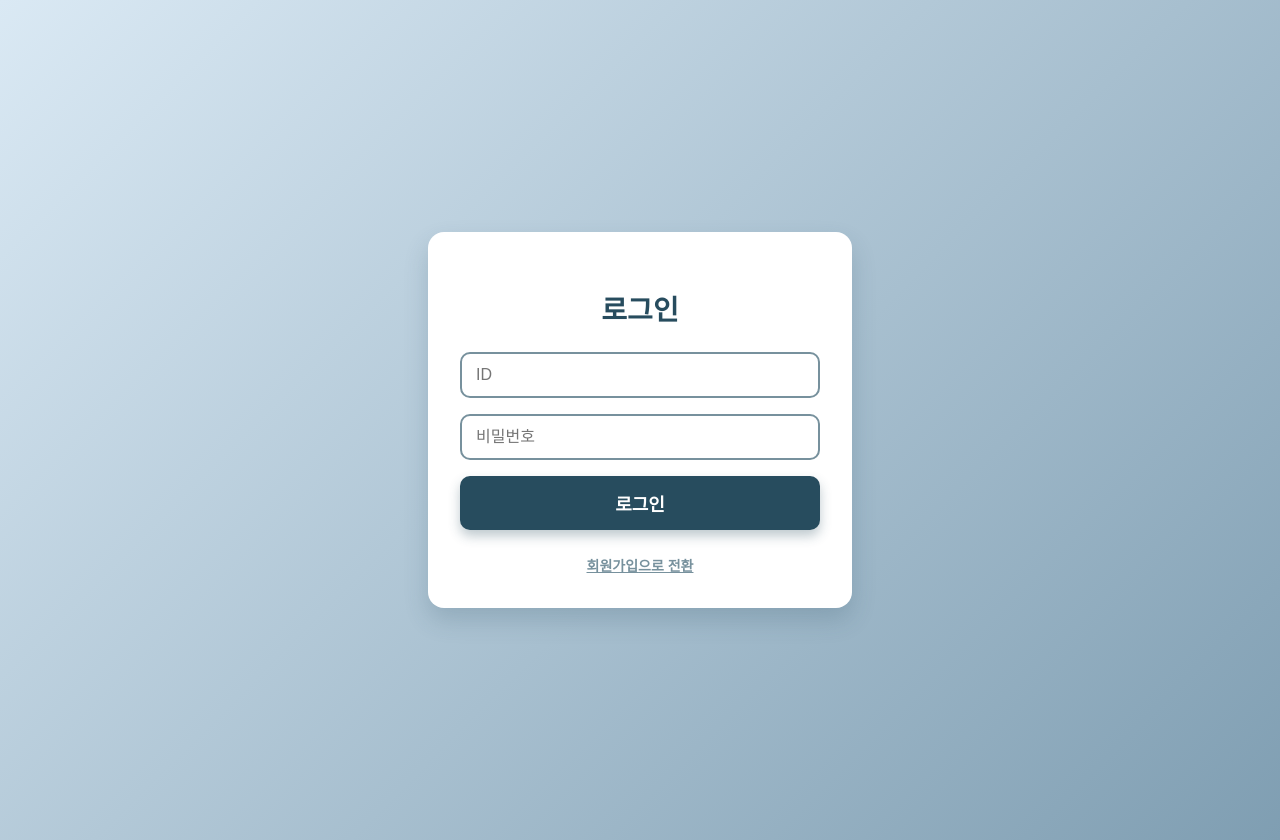
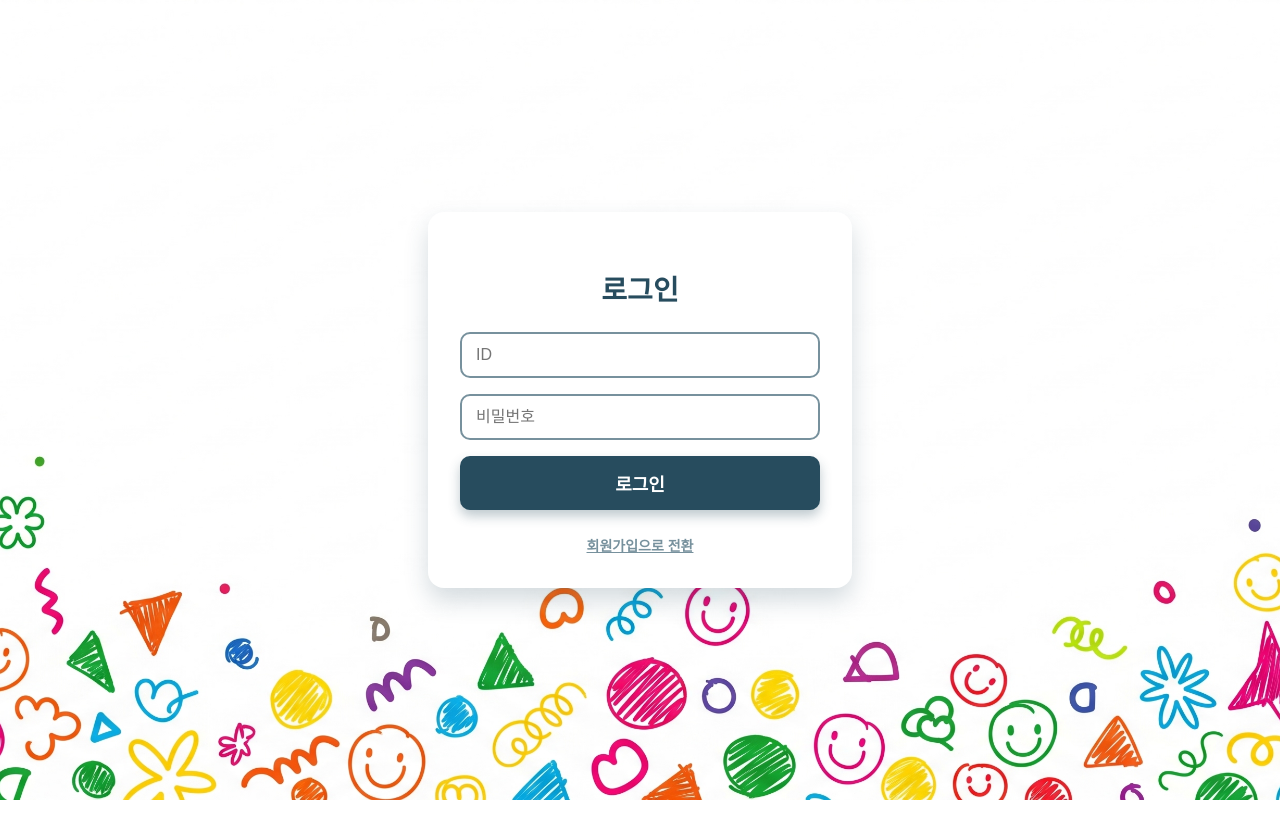
Before and after one commit to choiyunaa/catch_mind, a React (Create React App) app in the folder frontend/: page /auth in a window 1280 px wide. After the commit the page ends 800 px from the top, so only its background shows below. Built offline with nearby package versions, Linux system fonts and the light colour scheme.

Commit message:
그림보러가기 경로 추가

```diff
--- a/frontend/src/components/game/FinalResultModal.tsx
+++ b/frontend/src/components/game/FinalResultModal.tsx
@@ -54,16 +54,16 @@ const FinalResultModal: React.FC<FinalResultModalProps> = ({ isVisible, players,
 
           {/* 여기서 손맛 미술관 버튼 추가 */}
           <button
-            onClick={() => navigate('/gallery')}
+            onClick={() => navigate('/Lookdraw')}
             style={{
               padding: '12px 24px', borderRadius: 8,
-              backgroundColor: '#4caf50', // 초록색 느낌으로
+              backgroundColor: '#4caf50',
               color: '#fff',
               border: 'none',
               fontWeight: 'bold'
             }}
           >
-            손맛 미술관
+            그림 보러가기
           </button>
 
           <button onClick={onLeave} style={{
--- a/frontend/src/pages/AuthPage.tsx
+++ b/frontend/src/pages/AuthPage.tsx
@@ -160,8 +160,10 @@ const styles: { [key: string]: React.CSSProperties } = {
     display: 'flex',
     justifyContent: 'center',
     alignItems: 'center',
-    background: 'linear-gradient(135deg, #dae9f4, #7f9eb2)',
-    padding: 20,
+    backgroundImage: 'url("/backgroundimg.png")',
+    backgroundSize: 'cover',       // 이미지 꽉 채우기
+    backgroundPosition: 'center',  // 중앙 정렬
+    backgroundRepeat: 'no-repeat', // 반복 안함
   },
   box: {
     width: 360,
```
Also changed, not shown: frontend/public/backgroundimg.png (added), frontend/src/components/game/Lookdraw.tsx (added).
